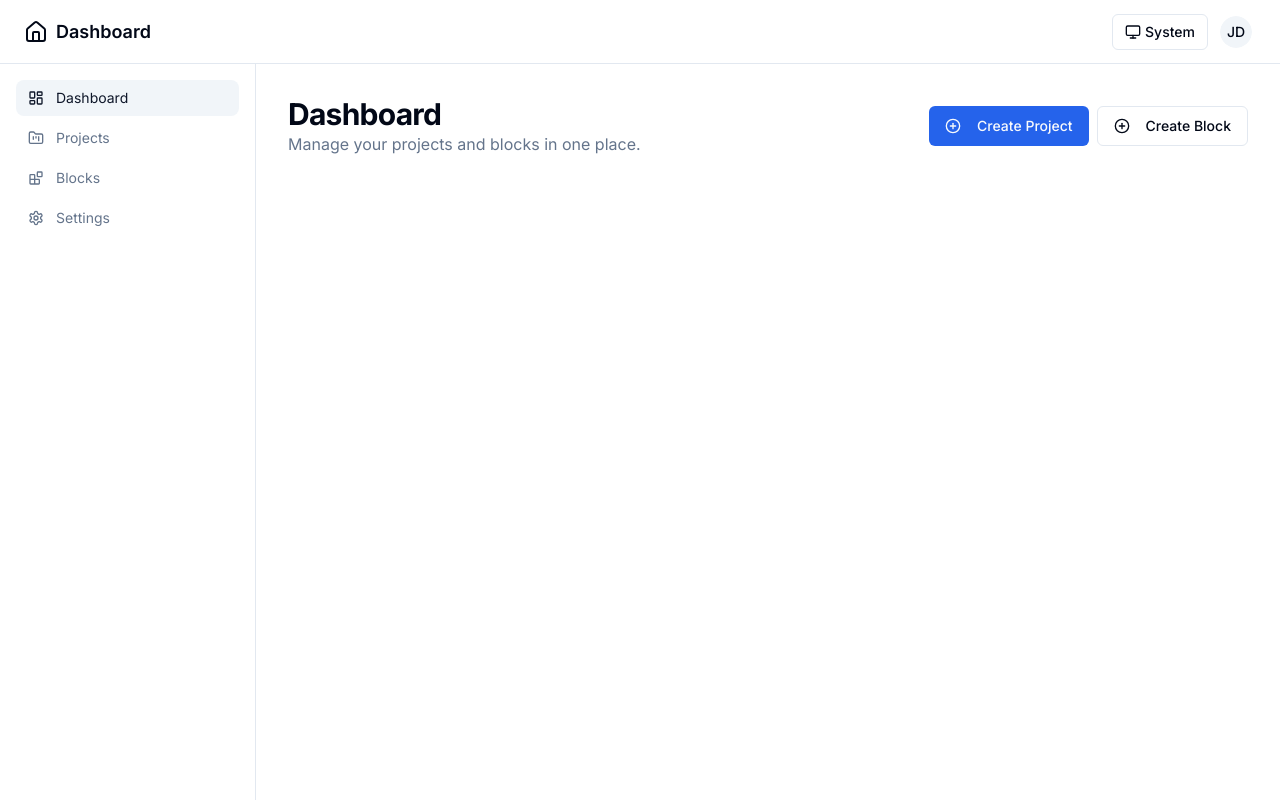
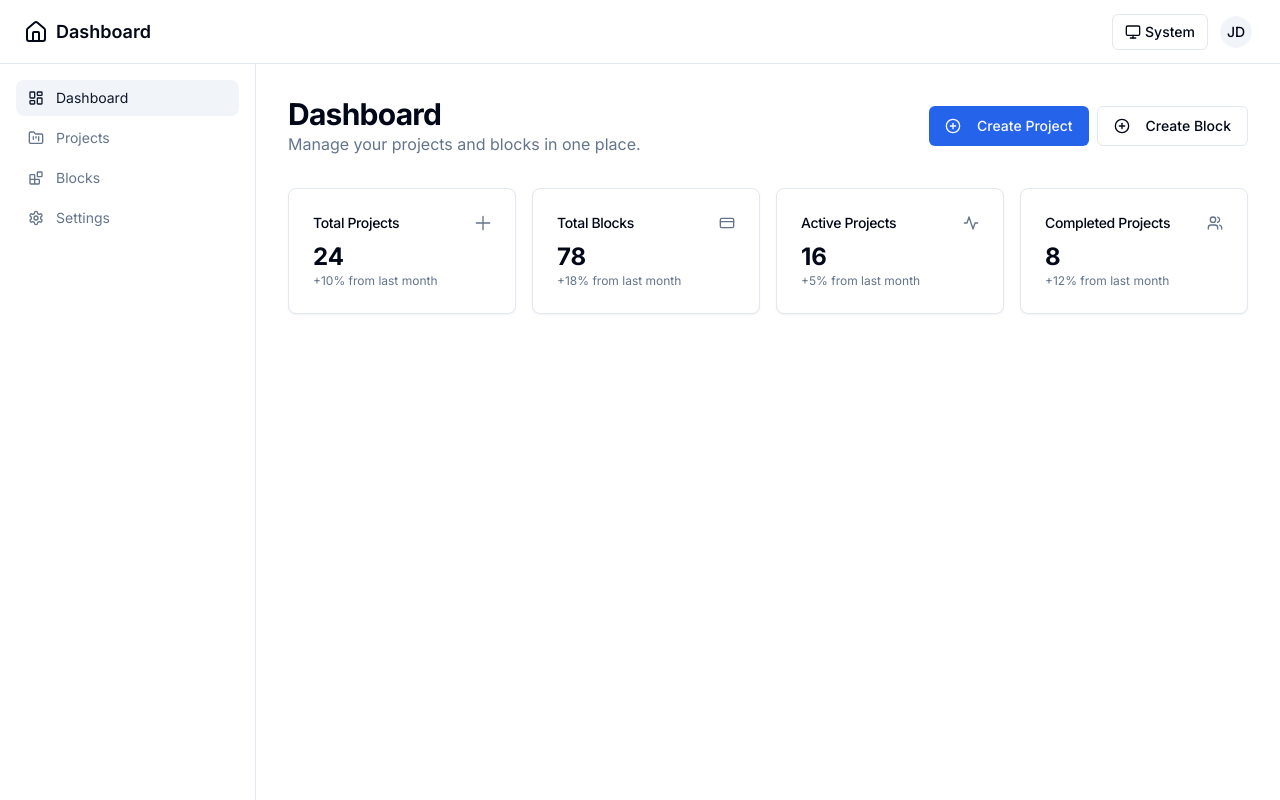
Before and after one commit to Moniruzzaman2525/portfolio-dashboard, a Next.js app: page / in a window 1280 px wide. Built offline with nearby package versions, Linux system fonts and the light colour scheme.

Commit message:
dashboard overview done

```diff
--- a/app/page.tsx
+++ b/app/page.tsx
@@ -1,5 +1,6 @@
 import type { Metadata } from "next"
 import Dashboard from "@/components/Feather/Home/Dashboard"
+import DashboardOverview from "@/components/Feather/Home/DashboardOverview"
 
 export const metadata: Metadata = {
   title: "Dashboard",
@@ -10,6 +11,7 @@ export default function DashboardPage() {
   return (
     <div className="flex flex-col gap-4 md:gap-8 p-4 md:p-8">
       <Dashboard />
+      <DashboardOverview />
     </div>
   )
 }
--- /dev/null
+++ b/components/Feather/Home/DashboardOverview.tsx
@@ -0,0 +1,98 @@
+import { Card, CardContent, CardHeader, CardTitle } from '@/components/ui/card';
+import React from 'react';
+
+const DashboardOverview = () => {
+    return (
+        <div className="grid gap-4 md:grid-cols-2 lg:grid-cols-4">
+            <Card>
+                <CardHeader className="flex flex-row items-center justify-between space-y-0 pb-2">
+                    <CardTitle className="text-sm font-medium">Total Projects</CardTitle>
+                    <svg
+                        xmlns="http://www.w3.org/2000/svg"
+                        viewBox="0 0 24 24"
+                        fill="none"
+                        stroke="currentColor"
+                        strokeLinecap="round"
+                        strokeLinejoin="round"
+                        strokeWidth="2"
+                        className="h-4 w-4 text-muted-foreground"
+                    >
+                        <path d="M12 2v20M2 12h20" />
+                    </svg>
+                </CardHeader>
+                <CardContent>
+                    <div className="text-2xl font-bold">24</div>
+                    <p className="text-xs text-muted-foreground">+10% from last month</p>
+                </CardContent>
+            </Card>
+            <Card>
+                <CardHeader className="flex flex-row items-center justify-between space-y-0 pb-2">
+                    <CardTitle className="text-sm font-medium">Total Blocks</CardTitle>
+                    <svg
+                        xmlns="http://www.w3.org/2000/svg"
+                        viewBox="0 0 24 24"
+                        fill="none"
+                        stroke="currentColor"
+                        strokeLinecap="round"
+                        strokeLinejoin="round"
+                        strokeWidth="2"
+                        className="h-4 w-4 text-muted-foreground"
+                    >
+                        <rect width="20" height="14" x="2" y="5" rx="2" />
+                        <path d="M2 10h20" />
+                    </svg>
+                </CardHeader>
+                <CardContent>
+                    <div className="text-2xl font-bold">78</div>
+                    <p className="text-xs text-muted-foreground">+18% from last month</p>
+                </CardContent>
+            </Card>
+            <Card>
+                <CardHeader className="flex flex-row items-center justify-between space-y-0 pb-2">
+                    <CardTitle className="text-sm font-medium">Active Projects</CardTitle>
+                    <svg
+                        xmlns="http://www.w3.org/2000/svg"
+                        viewBox="0 0 24 24"
+                        fill="none"
+                        stroke="currentColor"
+                        strokeLinecap="round"
+                        strokeLinejoin="round"
+                        strokeWidth="2"
+                        className="h-4 w-4 text-muted-foreground"
+                    >
+                        <path d="M22 12h-4l-3 9L9 3l-3 9H2" />
+                    </svg>
+                </CardHeader>
+                <CardContent>
+                    <div className="text-2xl font-bold">16</div>
+                    <p className="text-xs text-muted-foreground">+5% from last month</p>
+                </CardContent>
+            </Card>
+            <Card>
+                <CardHeader className="flex flex-row items-center justify-between space-y-0 pb-2">
+                    <CardTitle className="text-sm font-medium">Completed Projects</CardTitle>
+                    <svg
+                        xmlns="http://www.w3.org/2000/svg"
+                        viewBox="0 0 24 24"
+                        fill="none"
+                        stroke="currentColor"
+                        strokeLinecap="round"
+                        strokeLinejoin="round"
+                        strokeWidth="2"
+                        className="h-4 w-4 text-muted-foreground"
+                    >
+                        <path d="M16 21v-2a4 4 0 0 0-4-4H6a4 4 0 0 0-4 4v2" />
+                        <circle cx="9" cy="7" r="4" />
+                        <path d="M22 21v-2a4 4 0 0 0-3-3.87M16 3.13a4 4 0 0 1 0 7.75" />
+                    </svg>
+                </CardHeader>
+                <CardContent>
+                    <div className="text-2xl font-bold">8</div>
+                    <p className="text-xs text-muted-foreground">+12% from last month</p>
+                </CardContent>
+            </Card>
+        </div>
+    );
+};
+
+export default DashboardOverview;
```
